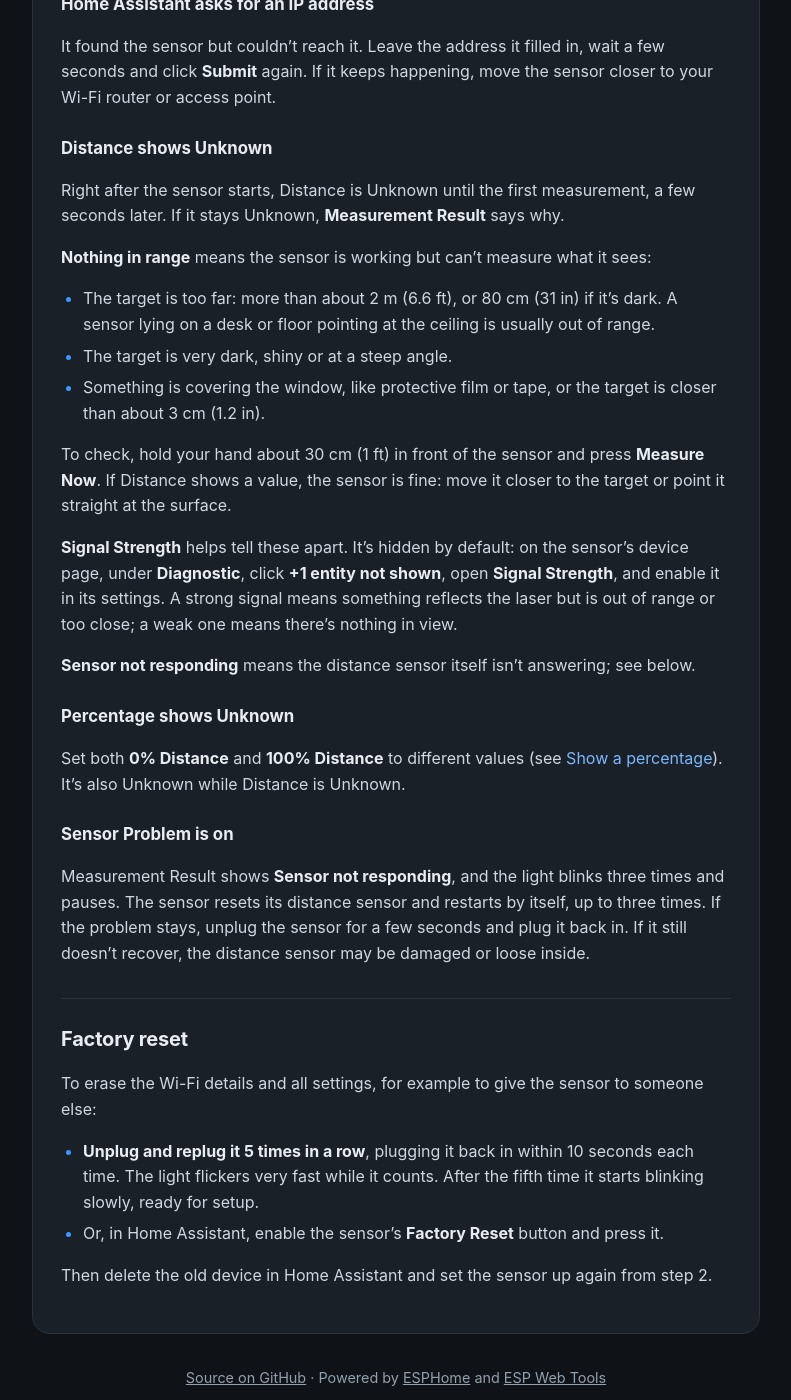
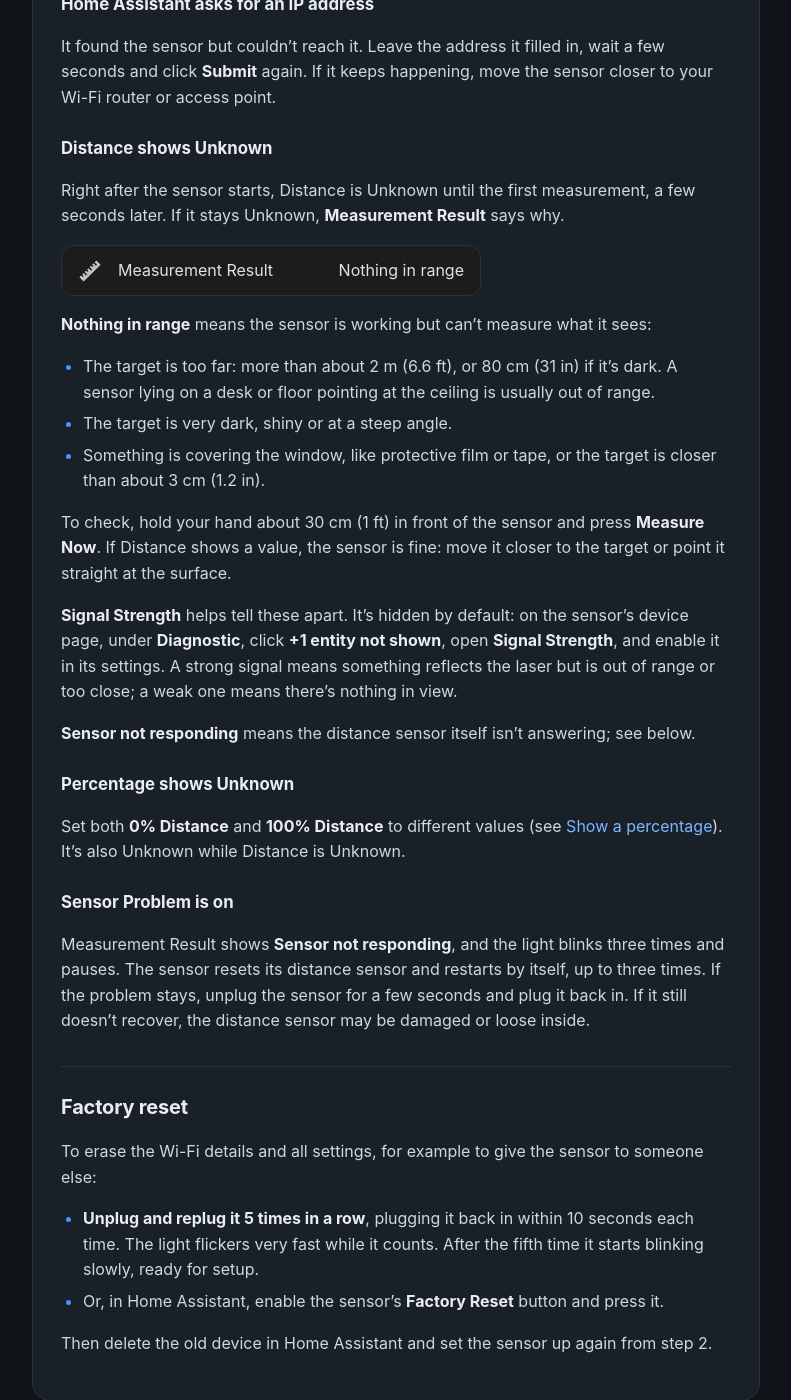
Before and after one commit to craigthompson/glint-distance-sensor, a Jekyll site: the page built from static/index.md, in a window 1280 px wide and 1400 px high, scrolled down 4910 px. Shown: the whole window, without its empty margins (244-1035 px from the left). Built offline with Jekyll 4.4.1, drawn with Linux system fonts in a browser that asks for light colours; our own code applies the rules of GitHub Pages for plain Markdown files.

Commit message:
Quick start: show the Measurement Result row as it appears in Home Assistant

```diff
--- a/static/_layouts/default.html
+++ b/static/_layouts/default.html
@@ -136,6 +136,10 @@ td { color: #cfd7e1; }
 .stats small { font-size: .55em; font-weight: 500; color: var(--muted); margin-left: 2px; letter-spacing: 0; white-space: nowrap; }
 .stats span { display: block; color: var(--muted); font-size: .85rem; margin-top: 2px; }
 /* Two-column spec tables: no header row; the first column names the spec. */
+.ha-row { display: flex; align-items: center; gap: 16px; max-width: 420px; margin: 14px 0; padding: 12px 16px; background: #1c1c1c; border: 1px solid var(--line); border-radius: 12px; color: #e1e1e1; }
+.ha-row svg { width: 24px; height: 24px; flex: none; fill: #e1e1e1; opacity: .85; }
+.ha-row span { flex: 1; min-width: 0; }
+.ha-row b { font-weight: 400; color: #e1e1e1; text-align: right; }
 table.spec thead { display: none; }
 table.spec td:first-child { color: var(--text); font-weight: 600; width: 34%; }
 .table-wrap { overflow-x: auto; }
--- a/static/index.md
+++ b/static/index.md
@@ -126,6 +126,8 @@ It found the sensor but couldn't reach it. Leave the address it filled in, wait
 
 Right after the sensor starts, Distance is Unknown until the first measurement, a few seconds later. If it stays Unknown, **Measurement Result** says why.
 
+<div class="ha-row" role="img" aria-label="Home Assistant entity row: Measurement Result, Nothing in range"><svg viewBox="0 0 24 24" aria-hidden="true"><path d="M1.39,18.36L3.16,16.6L4.58,18L5.64,16.95L4.22,15.54L5.64,14.12L8.11,16.6L9.17,15.54L6.7,13.06L8.11,11.65L9.53,13.06L10.59,12L9.17,10.59L10.59,9.17L13.06,11.65L14.12,10.59L11.65,8.11L13.06,6.7L14.47,8.11L15.54,7.05L14.12,5.64L15.54,4.22L18,6.7L19.07,5.64L16.6,3.16L18.36,1.39L22.61,5.64L5.64,22.61L1.39,18.36Z"/></svg><span>Measurement Result</span><b>Nothing in range</b></div>
+
 **Nothing in range** means the sensor is working but can't measure what it sees:
 
 - The target is too far: more than about 2 m (6.6 ft), or 80 cm (31 in) if it's dark. A sensor lying on a desk or floor pointing at the ceiling is usually out of range.
```
